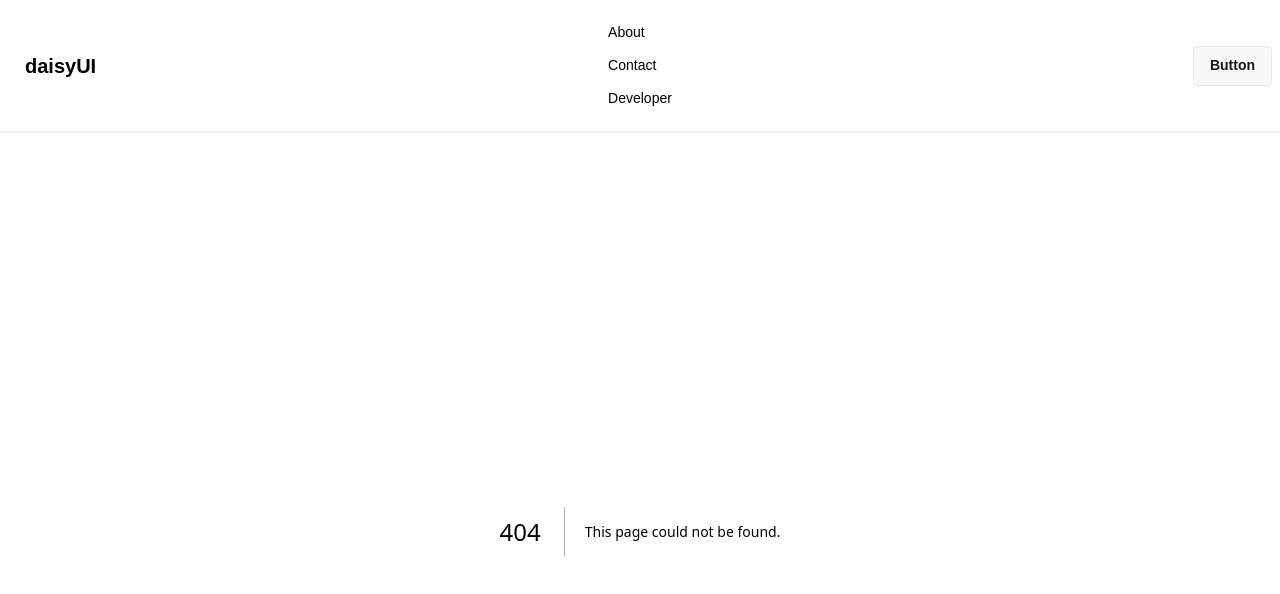
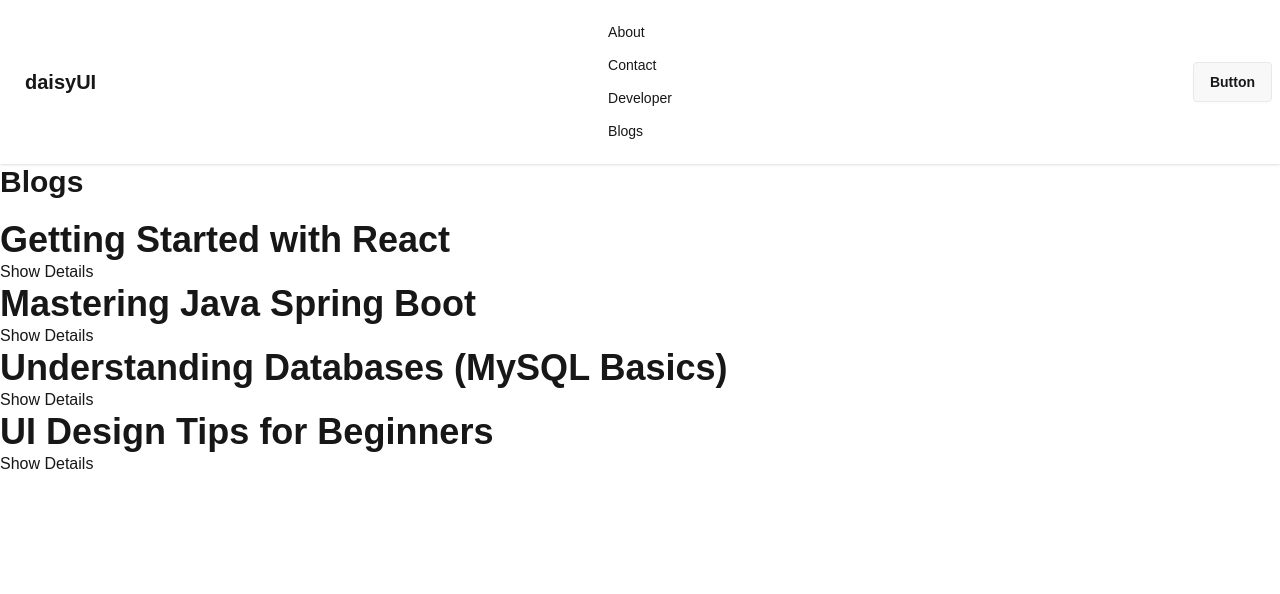
Before and after one commit to Sakibur59/explore-next-js, a Next.js app: page /blogs in a window 1280 px wide. Before the commit this address had no page. Shown: the top 594 px of the page. Built offline with nearby package versions, Linux system fonts and the light colour scheme.

Commit message:
display data from json

```diff
--- a/src/app/Component/Navbar/Navbar.jsx
+++ b/src/app/Component/Navbar/Navbar.jsx
@@ -7,6 +7,7 @@ const Navbar = () => {
         <Link href={"/about"}>About</Link>
         <Link href={"/contact"}>Contact</Link>
         <Link href={"/about/developers"}>Developer</Link>
+        <Link href={"/blogs"}>Blogs</Link>
       </li>
     </>
   );
--- /dev/null
+++ b/src/app/blogs/[blogsId]/page.jsx
@@ -0,0 +1,11 @@
+import React from 'react';
+
+const page = () => {
+    return (
+        <div>
+
+        </div>
+    );
+};
+
+export default page;
--- /dev/null
+++ b/src/app/blogs/page.jsx
@@ -0,0 +1,63 @@
+import Link from "next/link";
+
+
+const BlogsPage = () => {
+
+    const blogs = [
+  {
+    "id": 1,
+    "title": "Getting Started with React",
+    "author": "Fardin Khan",
+    "category": "Programming",
+    "date": "2026-04-01",
+    "reading_time": "5 min",
+    "image": "https://i.ibb.co.com/3W5XzYp/react-blog.jpg",
+    "content": "React is a powerful JavaScript library for building user interfaces. It allows developers to create reusable components and manage state efficiently..."
+  },
+  {
+    "id": 2,
+    "title": "Mastering Java Spring Boot",
+    "author": "Rahim Uddin",
+    "category": "Backend Development",
+    "date": "2026-03-28",
+    "reading_time": "7 min",
+    "image": "https://i.ibb.co.com/0Jmshvb/spring-boot.jpg",
+    "content": "Spring Boot simplifies Java backend development by providing pre-configured setups. It helps developers build production-ready applications quickly..."
+  },
+  {
+    "id": 3,
+    "title": "Understanding Databases (MySQL Basics)",
+    "author": "Karim Ahmed",
+    "category": "Database",
+    "date": "2026-03-20",
+    "reading_time": "6 min",
+    "image": "https://i.ibb.co.com/j6Y6w7G/mysql.jpg",
+    "content": "Databases are essential for storing application data. MySQL is one of the most popular relational databases used worldwide..."
+  },
+  {
+    "id": 4,
+    "title": "UI Design Tips for Beginners",
+    "author": "Nusrat Jahan",
+    "category": "Design",
+    "date": "2026-03-15",
+    "reading_time": "4 min",
+    "image": "https://i.ibb.co.com/fX8z9Jr/ui-design.jpg",
+    "content": "Good UI design improves user experience. Focus on simplicity, consistency, and proper color usage to make your design more attractive..."
+  }
+]
+    return (
+        <div>
+            <h2 className="font-bold text-3xl mb-5">Blogs</h2>
+
+            {
+                blogs.map((blog,index)=><div key={index}>
+                    <h3 className="text-4xl font-bold">{blog.title}</h3>
+                    <Link href={'/'}>Show Details</Link>
+                </div>)
+            }
+
+        </div>
+    );
+};
+
+export default BlogsPage;
```
